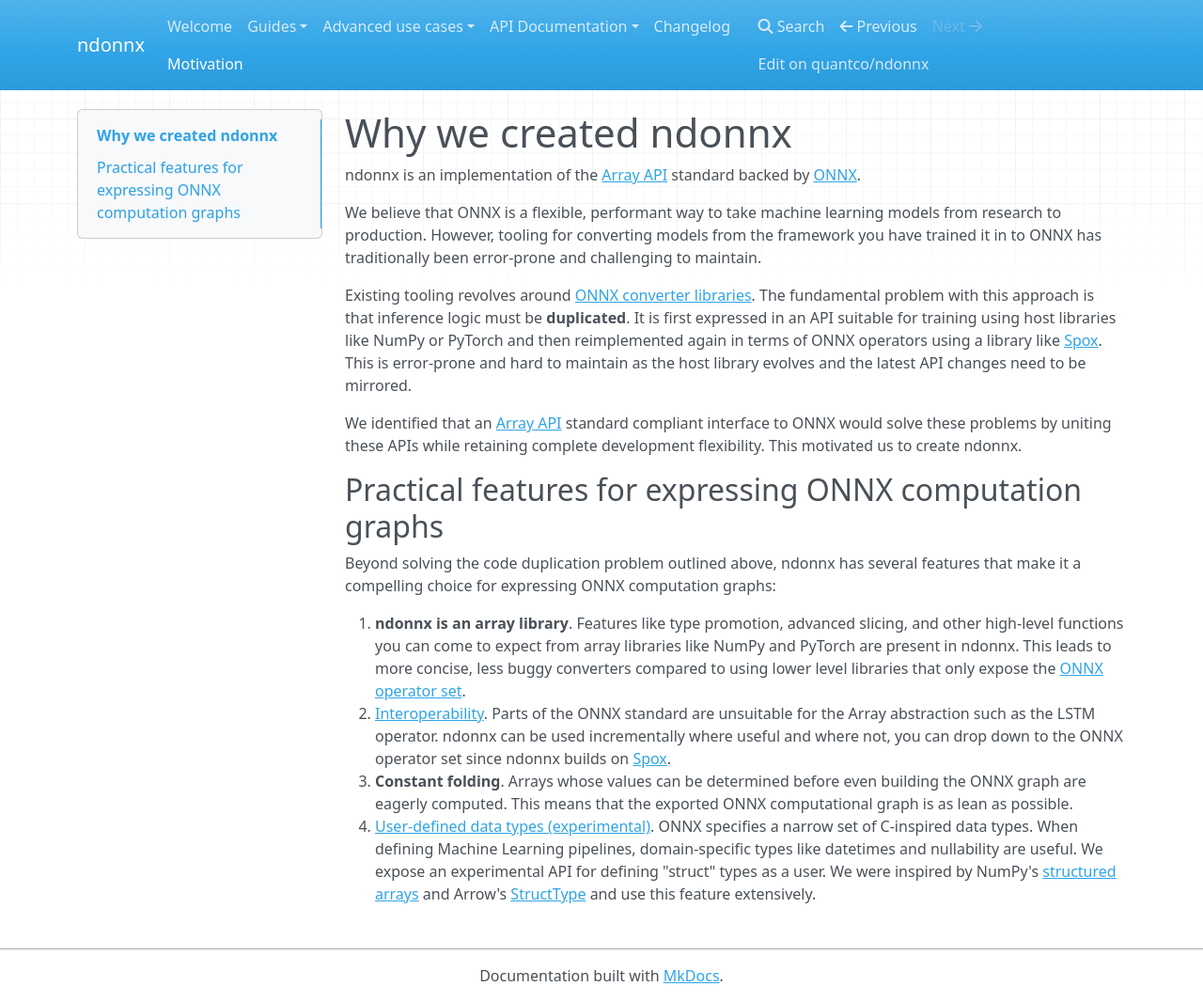
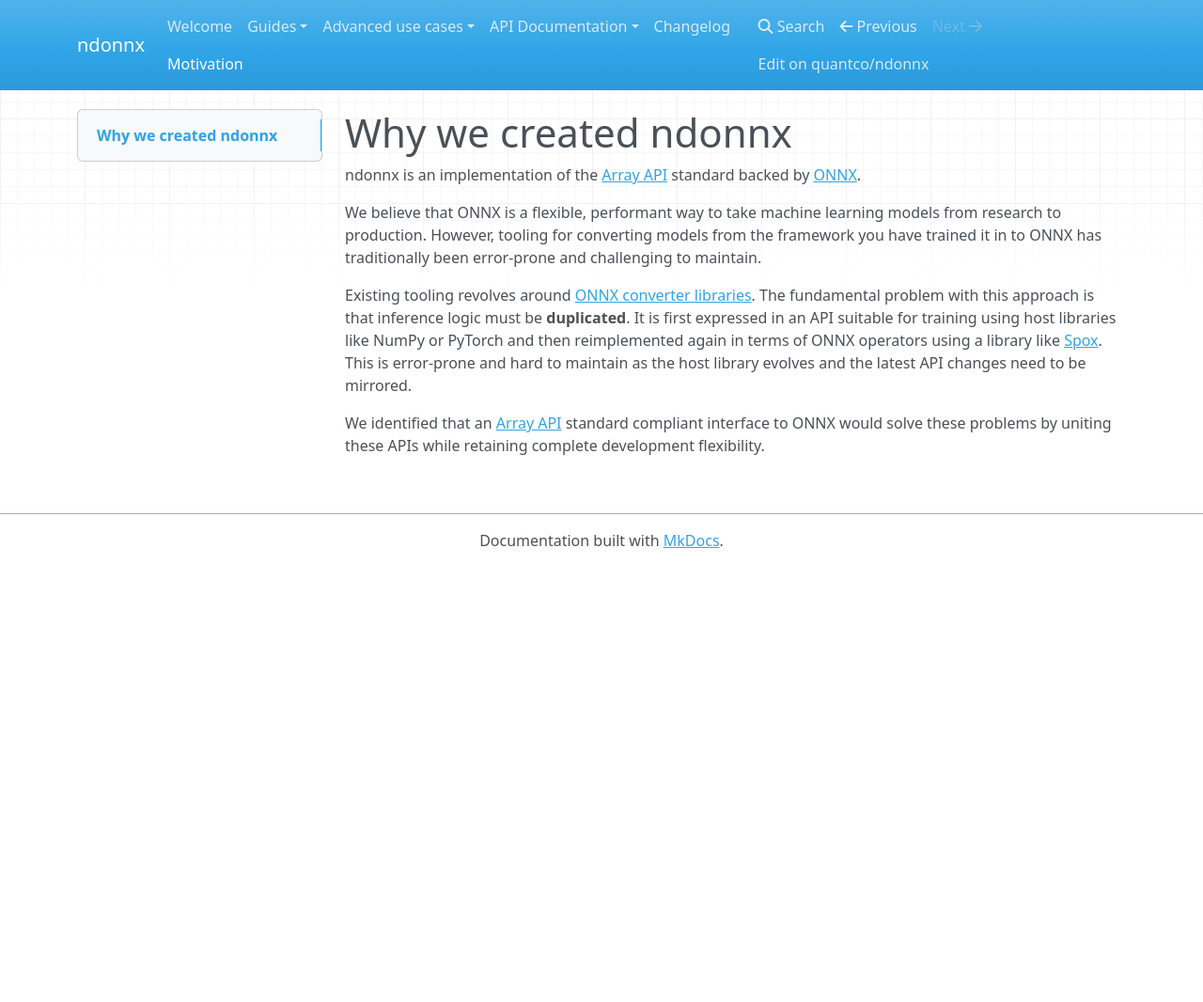
Before and after one commit to Quantco/ndonnx, an MkDocs documentation site: the page built from docs/motivation.md, in a window 1280 px wide and 1066 px high. Shown: the whole window at 94% size. Built offline with MkDocs 1.6.1, drawn with Linux system fonts in a browser that asks for light colours; nearby versions of some CDN libraries.

Commit message:
Thin out docs

```diff
--- a/docs/motivation.md
+++ b/docs/motivation.md
@@ -22,35 +22,4 @@
 We identified that an [Array
 API](https://data-apis.org/array-api/latest/) standard compliant
 interface to ONNX would solve these problems by uniting these APIs while
-retaining complete development flexibility. This motivated us to create
-ndonnx.
-
-## Practical features for expressing ONNX computation graphs
-
-Beyond solving the code duplication problem outlined above, ndonnx has
-several features that make it a compelling choice for expressing ONNX
-computation graphs:
-
-1.  **ndonnx is an array library**. Features like type promotion,
-    advanced slicing, and other high-level functions you can come to
-    expect from array libraries like NumPy and PyTorch are present in
-    ndonnx. This leads to more concise, less buggy converters compared
-    to using lower level libraries that only expose the [ONNX operator
-    set](https://github.com/onnx/onnx/blob/main/docs/Operators.md).
-2.  [Interoperability](spoxintegration.md). Parts of the ONNX
-    standard are unsuitable for the Array abstraction such as the LSTM
-    operator. ndonnx can be used incrementally where useful and where
-    not, you can drop down to the ONNX operator set since ndonnx builds
-    on [Spox](https://github.com/quantco/spox).
-3.  **Constant folding**. Arrays whose values can be determined before
-    even building the ONNX graph are eagerly computed. This means that
-    the exported ONNX computational graph is as lean as possible.
-4.  [User-defined data types (experimental)](experimental.md).
-    ONNX specifies a narrow set of C-inspired data types. When defining
-    Machine Learning pipelines, domain-specific types like datetimes and
-    nullability are useful. We expose an experimental API for defining
-    "struct" types as a user. We were inspired by NumPy's [structured
-    arrays](https://numpy.org/doc/stable/user/basics.rec.html) and
-    Arrow's
-    [StructType](https://arrow.apache.org/docs/python/generated/pyarrow.StructType.html)
-    and use this feature extensively.
+retaining complete development flexibility.
--- a/mkdocs.yml
+++ b/mkdocs.yml
@@ -40,7 +40,7 @@
   - Welcome: index.md
   - Guides:
       - Getting started: gettingstarted.md
-      - conversion: modelconversion.md
+      # - Model conversion: modelconversion.md  # not very helpful
       - Spox interoperability: spoxintegration.md
   - Advanced use cases:
       - Experimental features: experimental.md
@@ -48,7 +48,7 @@
   - API Documentation:
       - Namespace: api/namespace.md
       - Array: api/array.md
-      - extensions: api/extensions.md
+      - Extensions: api/extensions.md
       - Data types: datatypes.md
   - Changelog: CHANGELOG.md
   - Motivation: motivation.md
```
Also changed, not shown: docs/datatypes.md (+2 -4 lines), 1 other file.
